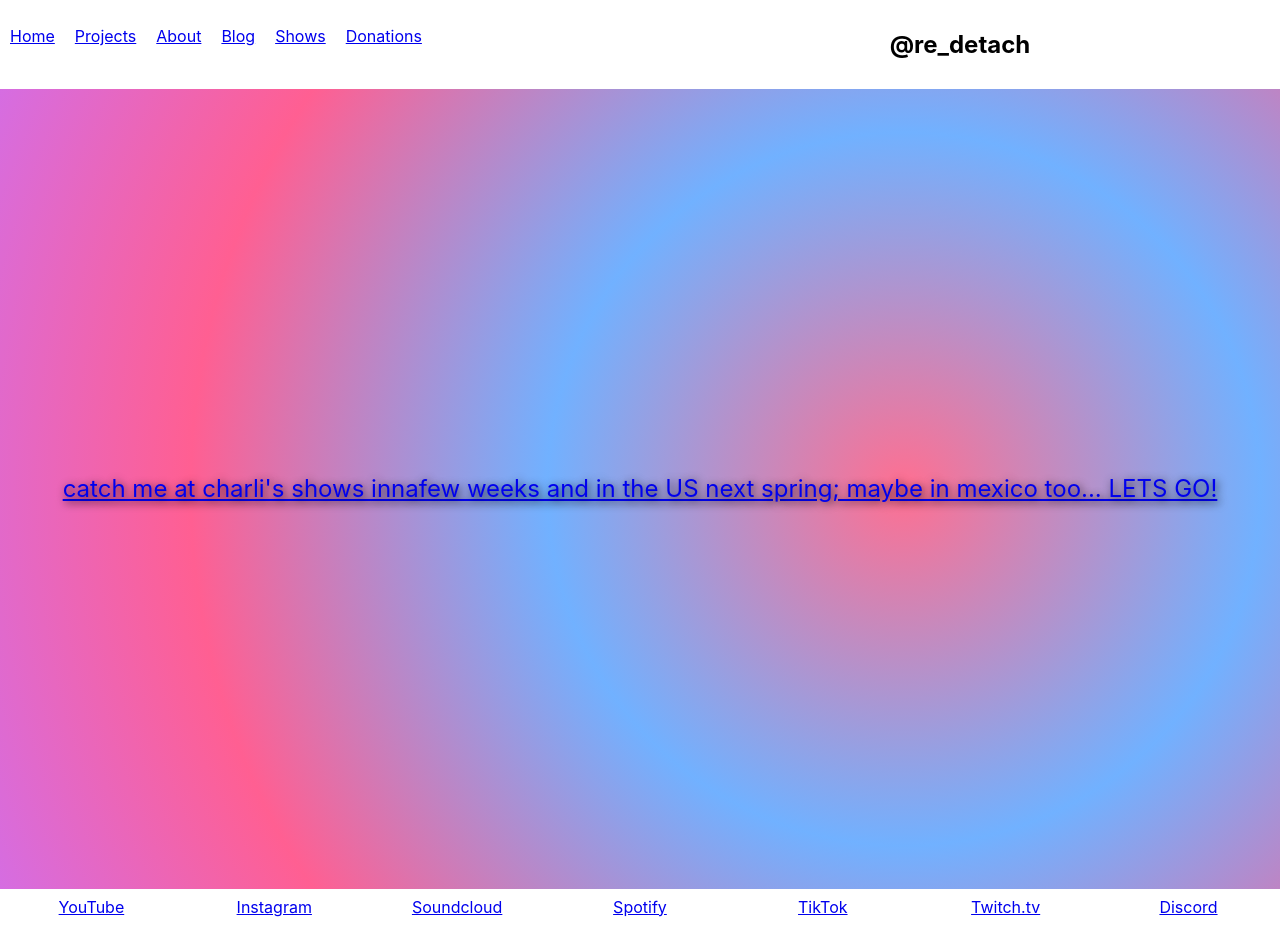
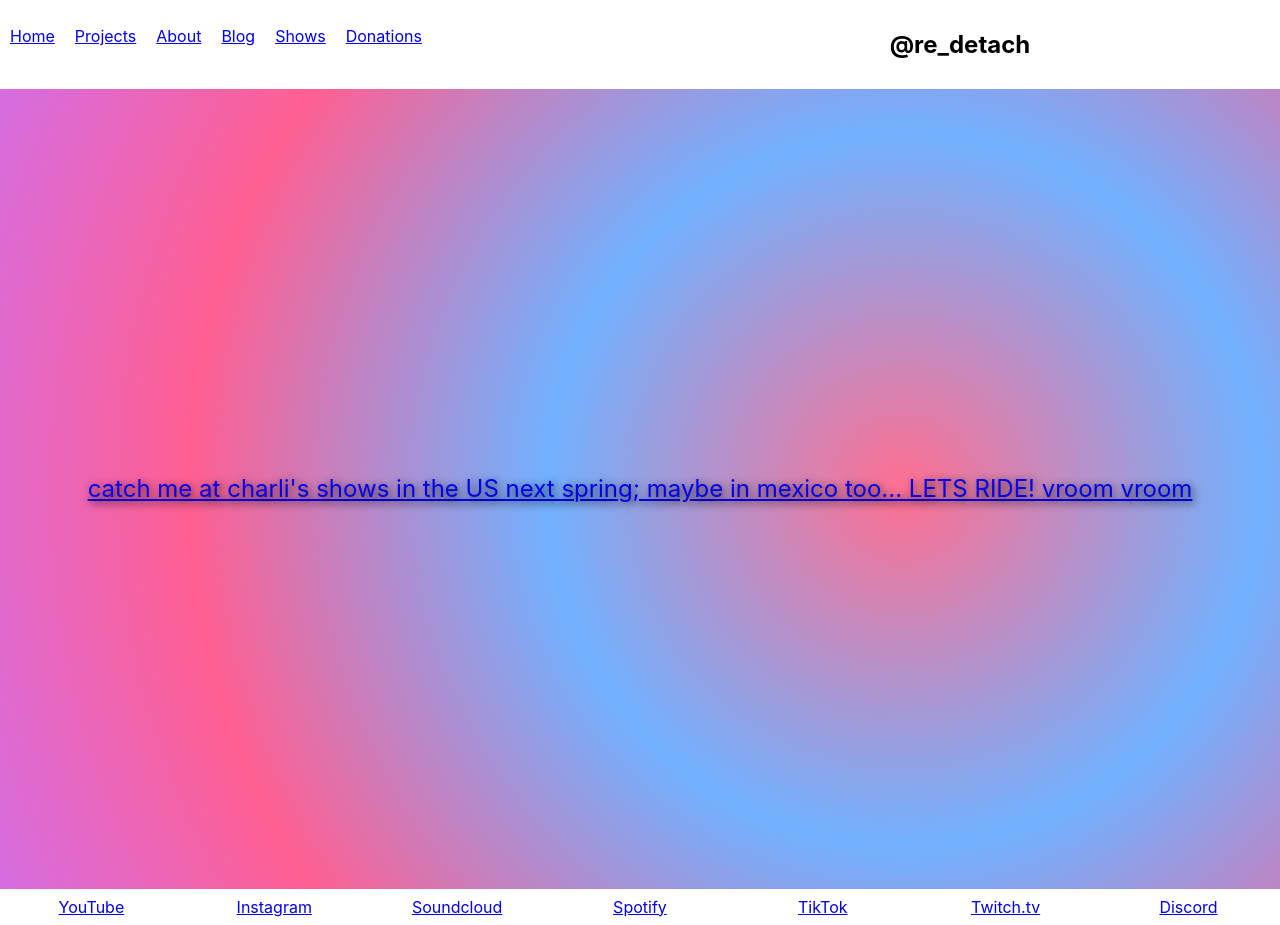
Before and after one commit to rolinmb/redetach-music, a React (Create React App) app: page /shows in a window 1280 px wide. Built offline with nearby package versions, Linux system fonts and the light colour scheme.

Commit message:
small update

```diff
--- a/src/components/Shows.js
+++ b/src/components/Shows.js
@@ -4,7 +4,7 @@ import React from 'react';
 const Shows = () => {
   return (
     <div id="shows-wrap" className='page-wrap'>
-      <p><a href='https://www.charlixcx.com/'>catch me at charli's shows innafew weeks and in the US next spring; maybe in mexico too... LETS GO!</a></p>
+      <p><a href='https://www.charlixcx.com/'>catch me at charli's shows in the US next spring; maybe in mexico too... LETS RIDE! vroom vroom</a></p>
     </div>
   );
 }
```
